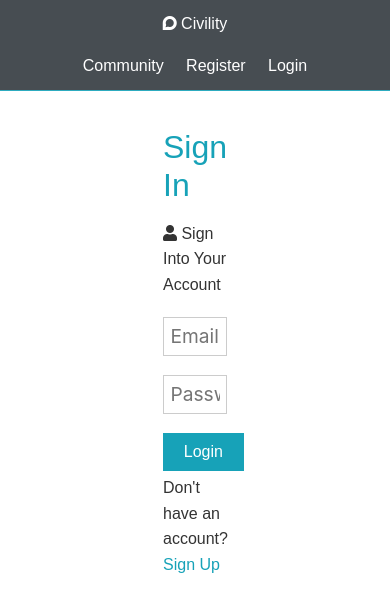
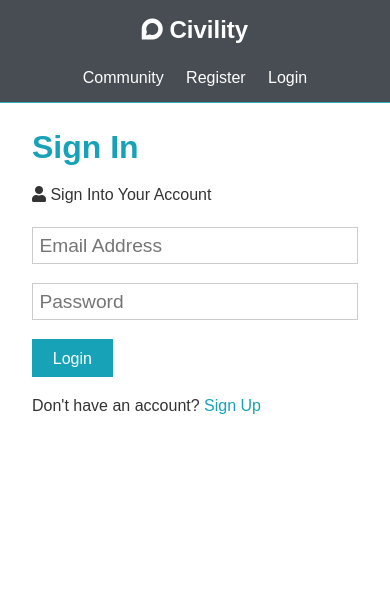
Before and after one commit to tedirland/JoeTedSocialProject, a React (Create React App) app in the folder client/: page /login in a window 390 px wide. Shown: the top 612 px of the page. Built offline with nearby package versions, Linux system fonts and the light colour scheme; no server answers; the HTML template or start-up script is replaced by a standard one.

Commit message:
Hotfix for container styling

```diff
--- a/client/public/index.html
+++ b/client/public/index.html
@@ -9,7 +9,6 @@
   <link rel="stylesheet" href="https://use.fontawesome.com/releases/v5.8.1/css/all.css"
     integrity="sha384-50oBUHEmvpQ+1lW4y57PTFmhCaXp0ML5d60M1M7uH2+nqUivzIebhndOJK28anvf" crossorigin="anonymous" />
   <link rel="manifest" href="%PUBLIC_URL%/manifest.json" />
-  <link rel="stylesheet" href="https://cdnjs.cloudflare.com/ajax/libs/bulma/0.9.2/css/bulma.min.css" />
   <title>Civility</title>
 </head>
 
--- a/client/src/App.css
+++ b/client/src/App.css
@@ -575,25 +575,5 @@ button {
     padding: 0.3rem 0.4rem;
   }
 
-  .profileImgContainer {
-    position: relative;
-    width: 128px;
-  }
 
-  .container {
-    position: relative;
-    width: 128px;
-  }
-  .back-element {
-    position: relative;
-    z-index: 1;
-  }
-
-  .front-element {
-    position: absolute !important;
-    top: 5px !important;
-    right: 5px !important;
-    z-index: 3 !important;
-    background-color: red !important;
-  }
 }
```
Also changed, not shown: 1 other file (tests, documents, lock files or other folders).
